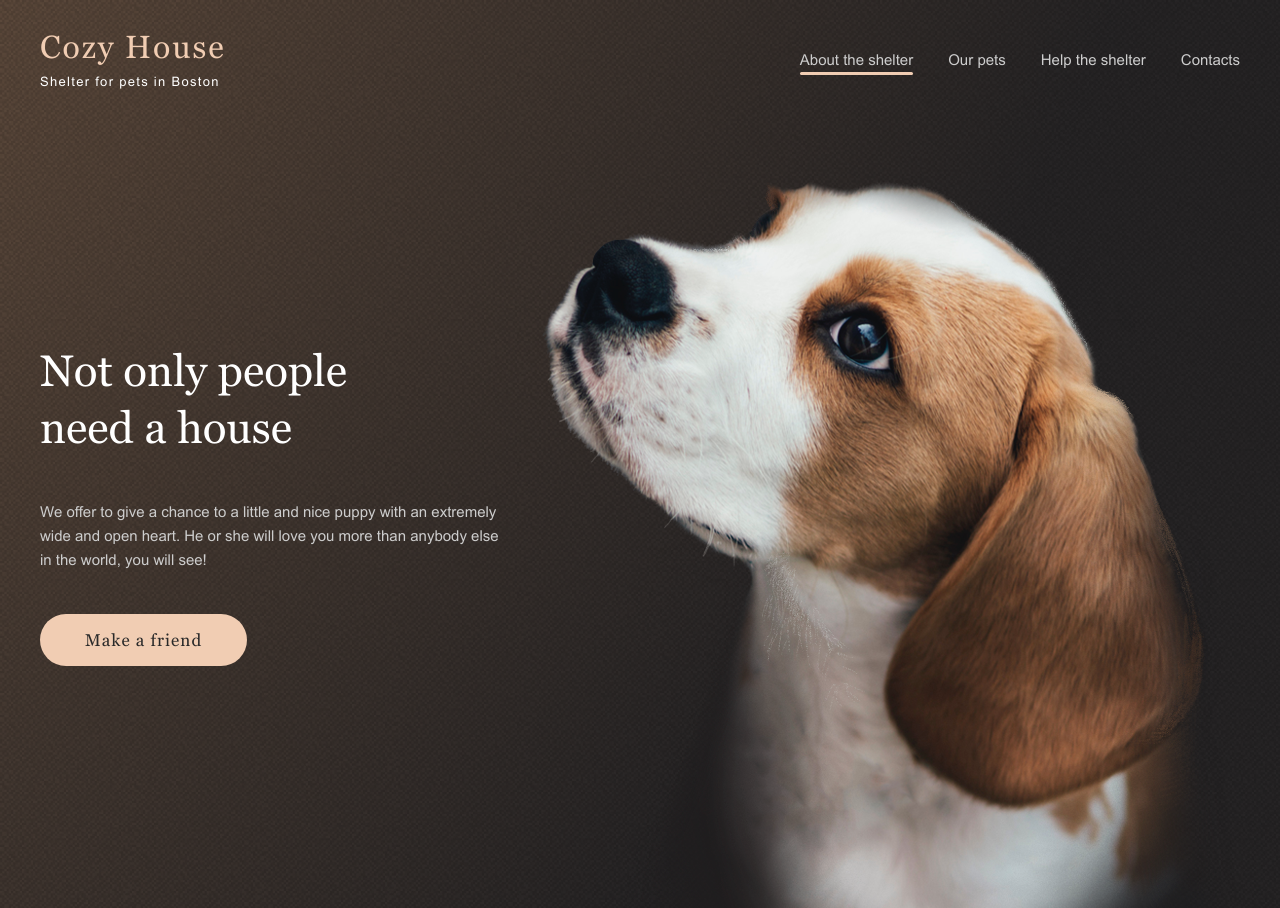
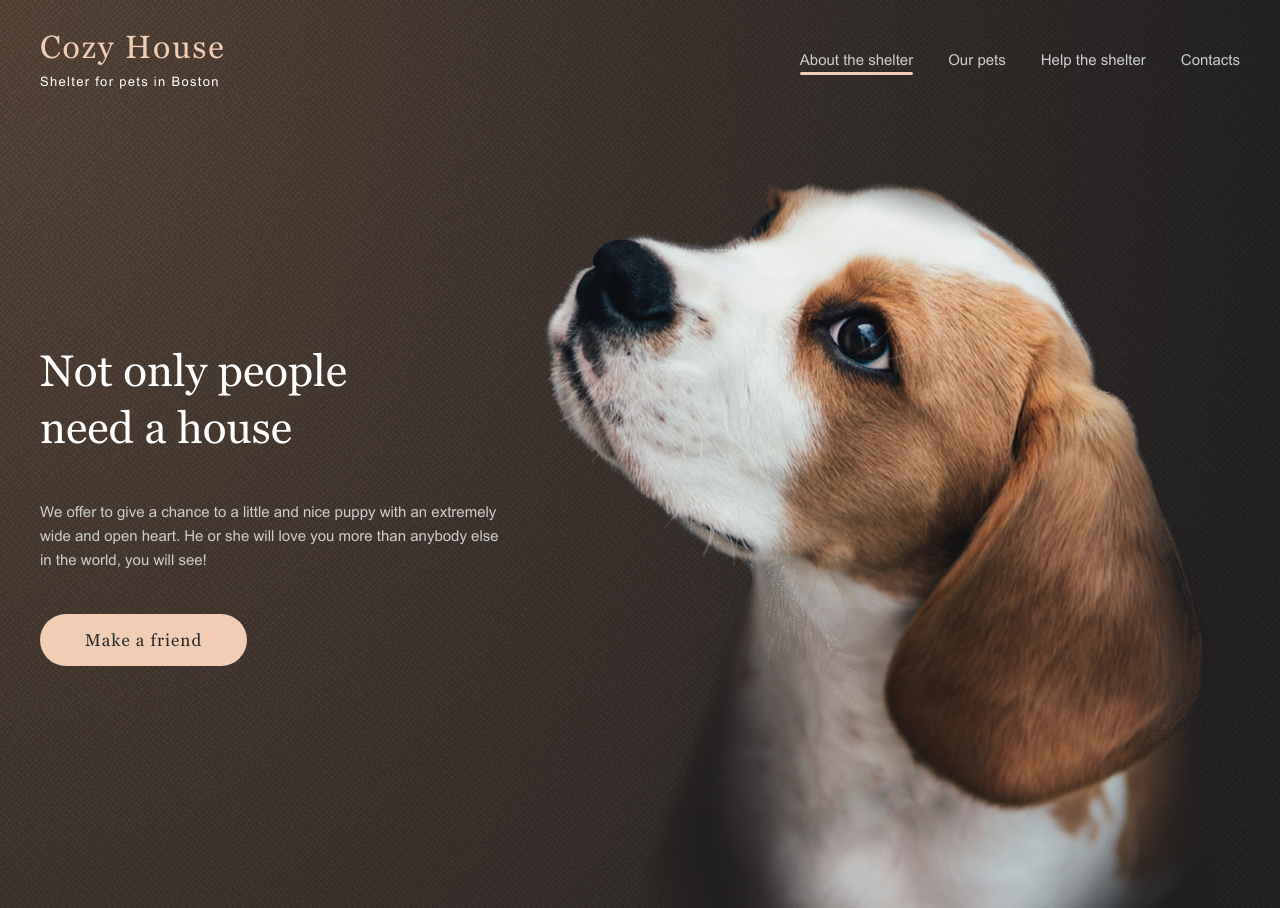
Before and after one commit to id-edm/shelter, a plain HTML site: page shelter/pages/main.html in a window 1280 px wide. Drawn offline with Linux system fonts and the light colour scheme.

Commit message:
refactor: updated background

```diff
--- a/shelter/css/blocks/_header.css
+++ b/shelter/css/blocks/_header.css
@@ -1,8 +1,12 @@
 
-.background__image{
+/* .background__image{
   background-image: url(../../images/start-screen-gradient-background.png);
   background-size: cover;
   min-height: 908px;
+} */
+
+.background__image {
+  background: url("../../images/noise-lines-transparent.png"), radial-gradient(100% 215.42% at 0% 0%, #5B483A 0%, #262425 100%), #211F20;
 }
 
 .header__container {
```
Also changed, not shown: shelter/images/noise-lines-transparent.png (added).
